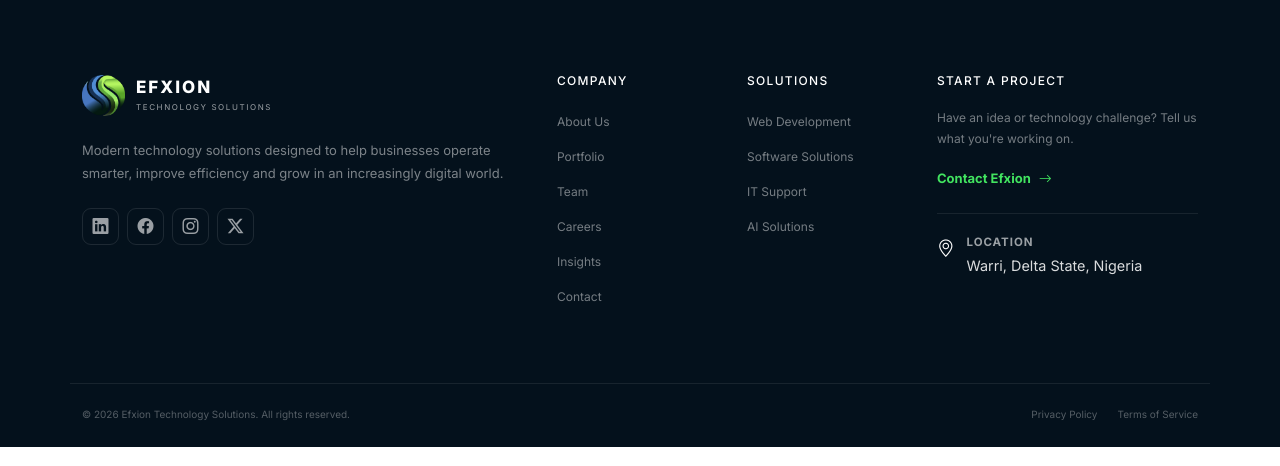
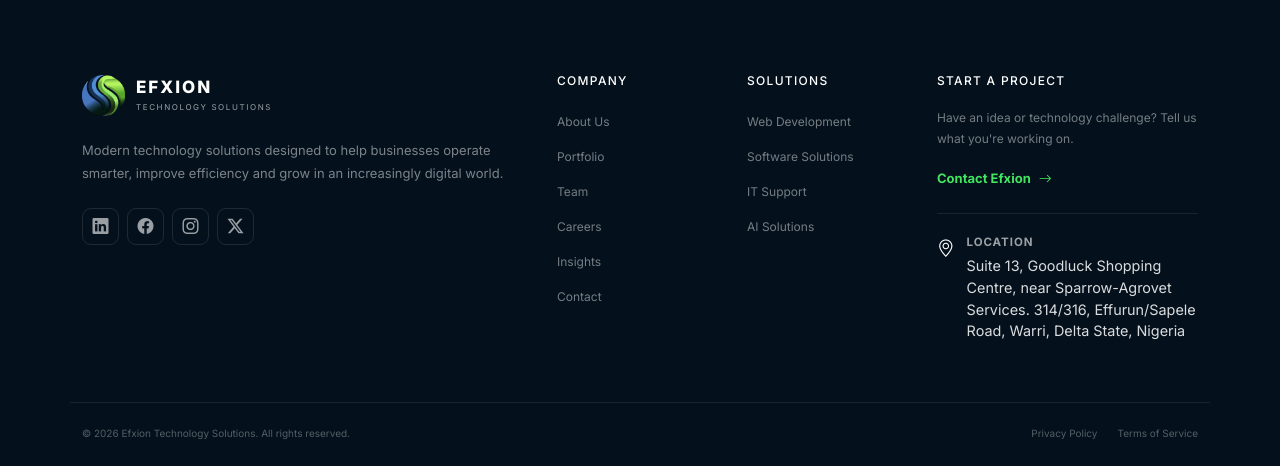
Before and after one commit to Coolguyifez/efxion-technology-solutions, a Flask app: page /about in a window 1280 px wide. Shown: the part 5705-6171 px from the top of the page. Run offline with Flask 3, Linux system fonts and the light colour scheme.

Commit message:
Update footer location details in base.html

```diff
--- a/app/templates/base.html
+++ b/app/templates/base.html
@@ -501,7 +501,7 @@
                     </span>
 
                     <span class="footer-location-text">
-                        Warri, Delta State, Nigeria
+                        Suite 13, Goodluck Shopping Centre, near Sparrow-Agrovet Services. 314/316, Effurun/Sapele Road, Warri, Delta State, Nigeria
                     </span>
 
                 </div>
```
